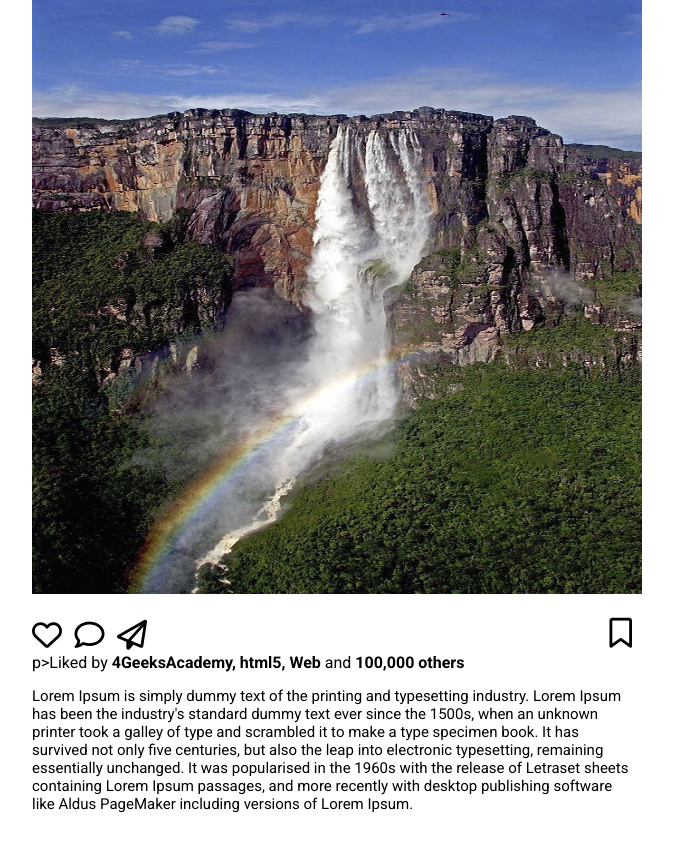
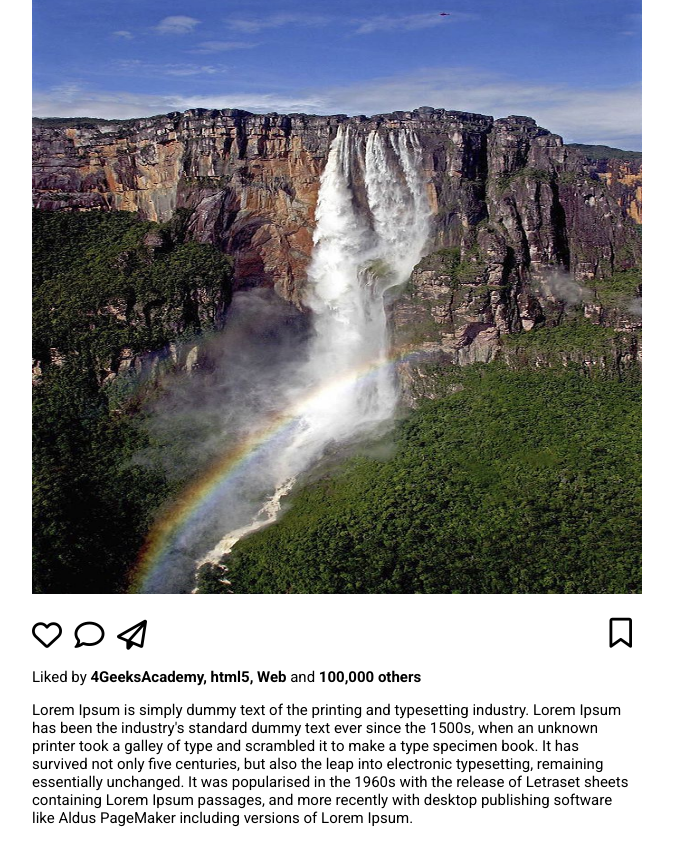
Before and after one commit to 4GeeksAcademy/MariaFonseca-coder_postInstagram, a plain HTML site: page index.html in a window 1280 px wide. Shown: the part 92-934 px from the top of the page, without its empty margins (308-981 px from the left). Drawn offline with Linux system fonts and the light colour scheme.

Commit message:
Proyecto Finalizado

```diff
--- a/index.html
+++ b/index.html
@@ -28,7 +28,7 @@
             <i class="fa-regular fa-bookmark"></i>
         </div>
         <div class="post-Body">
-            p>Liked by <strong>4GeeksAcademy, html5, Web</strong> and <strong>100,000 others</strong></p>
+            <p>Liked by <strong>4GeeksAcademy, html5, Web</strong> and <strong>100,000 others</strong></p>
             <p>Lorem Ipsum is simply dummy text of the printing and typesetting industry. Lorem Ipsum has been the industry's standard dummy text ever since the 1500s, when an unknown printer took a galley of type and scrambled it to make a type specimen book. It has survived not only five centuries, but also the leap into electronic typesetting, remaining essentially unchanged. It was popularised in the 1960s with the release of Letraset sheets containing Lorem Ipsum passages, and more recently with desktop publishing software like Aldus PageMaker including versions of Lorem Ipsum.</p>
         </div>
     </div>
```
